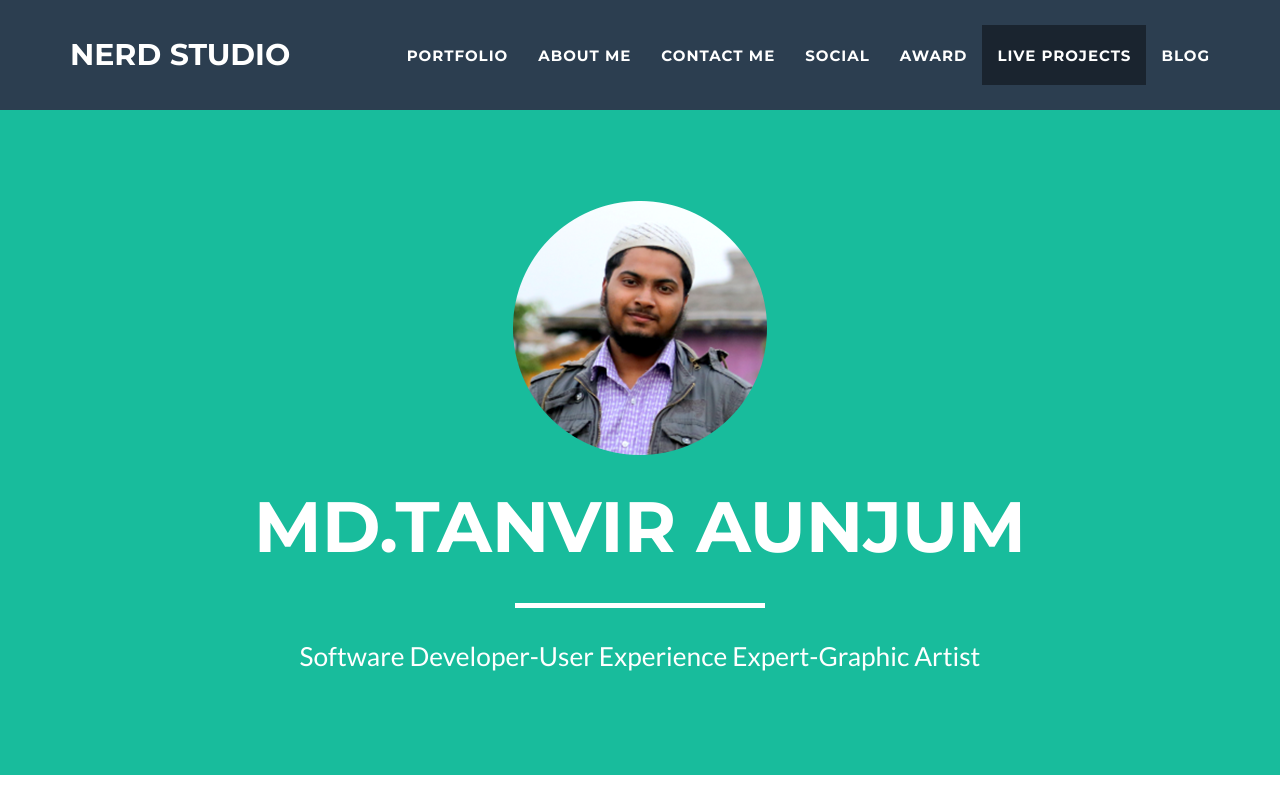
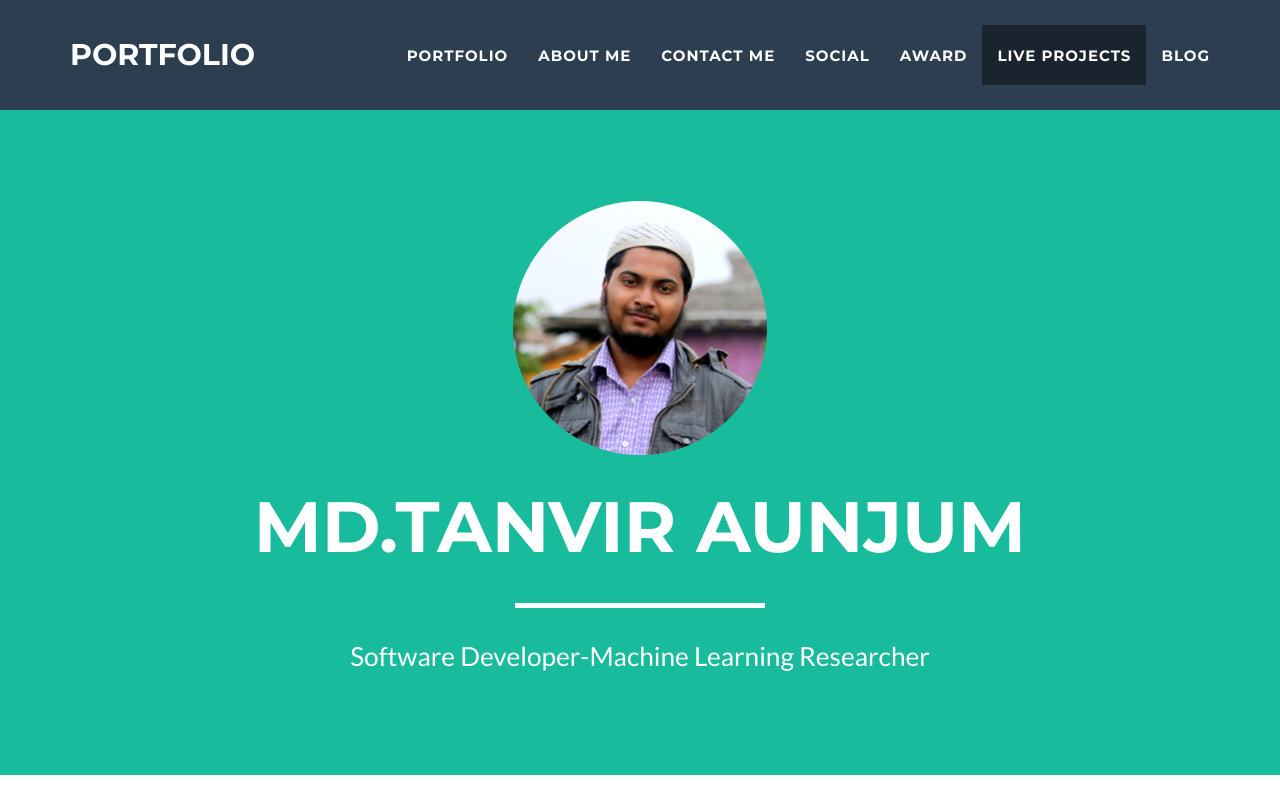
Before and after one commit to Tanvir-Aunjum-Sunny/Tanvir-Aunjum-Sunny.github.io, a plain HTML site: page index.html in a window 1280 px wide. Shown: the top 800 px of the page. Drawn offline with Linux system fonts and the light colour scheme.

Commit message:
Commit#2: profile updated

```diff
--- a/index.html
+++ b/index.html
@@ -28,7 +28,7 @@
 						<span class="icon-bar"></span>
 						<span class="icon-bar"></span>
 					</button>
-					<a class="navbar-brand" href="#page-top">Nerd Studio</a>
+					<a class="navbar-brand" href="#page-top">Portfolio</a>
 				</div>
 				<!-- Collect the nav links, forms, and other content for toggling -->
 				<div class="collapse navbar-collapse" id="bs-example-navbar-collapse-1">
@@ -72,7 +72,7 @@
 						<div class="intro-text">
 							<span class="name">Md.Tanvir Aunjum</span>
 							<hr class="star-light">
-							<span class="skills">Software Developer-User Experience Expert-Graphic Artist</span>
+							<span class="skills">Software Developer-Machine Learning Researcher</span>
 						</div>
 					</div>
 				</div>
```
